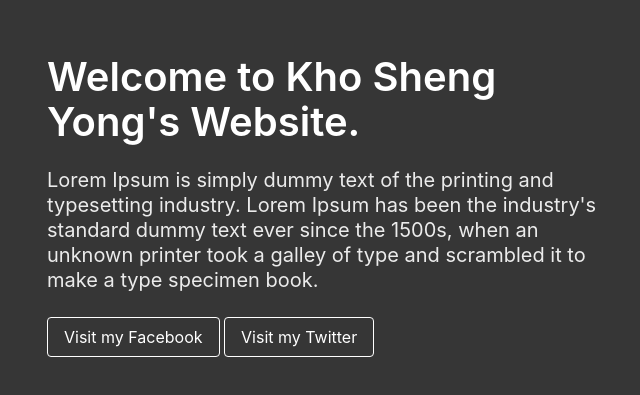
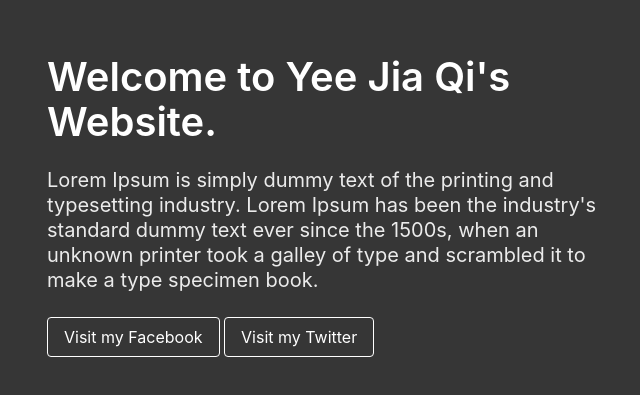
Before and after one commit to Khosyong/khoshengyong.github.io, a plain HTML site: page index.html in a window 1280 px wide. Shown: the part 195-590 px from the top of the page, without its empty margins (311-951 px from the left). Drawn offline with nearby package versions, Linux system fonts and the light colour scheme.

Commit message:
Update index.html

```diff
--- a/index.html
+++ b/index.html
@@ -1,7 +1,7 @@
 <!DOCTYPE html>
 <html>
     <head>
-        <title>Kho Sheng Yong's Website</title>
+        <title>Yee Jia Qi's Website</title>
         <link rel="stylesheet"
             href="https://cdn.jsdelivr.net/npm/bulma@0.9.2/css/bulma.min.css">
         <meta name="viewport" content="width=device-width, initial-scale=1">
@@ -13,7 +13,7 @@
             <div class="columns is-vcentered is-centered">
                 <div class="column is-6">
                     <div class="block">
-                        <h1 class="title is-2">Welcome to Kho Sheng Yong's Website.</h1>
+                        <h1 class="title is-2">Welcome to Yee Jia Qi's Website.</h1>
                     </div>
                     <div class="block">
                         <h2 class="subtitle">Lorem Ipsum is simply dummy text of the printing and typesetting industry. Lorem Ipsum has been the industry's standard dummy text ever since the 1500s, when an unknown printer took a galley of type and scrambled it to make a type specimen book.<br>
```
